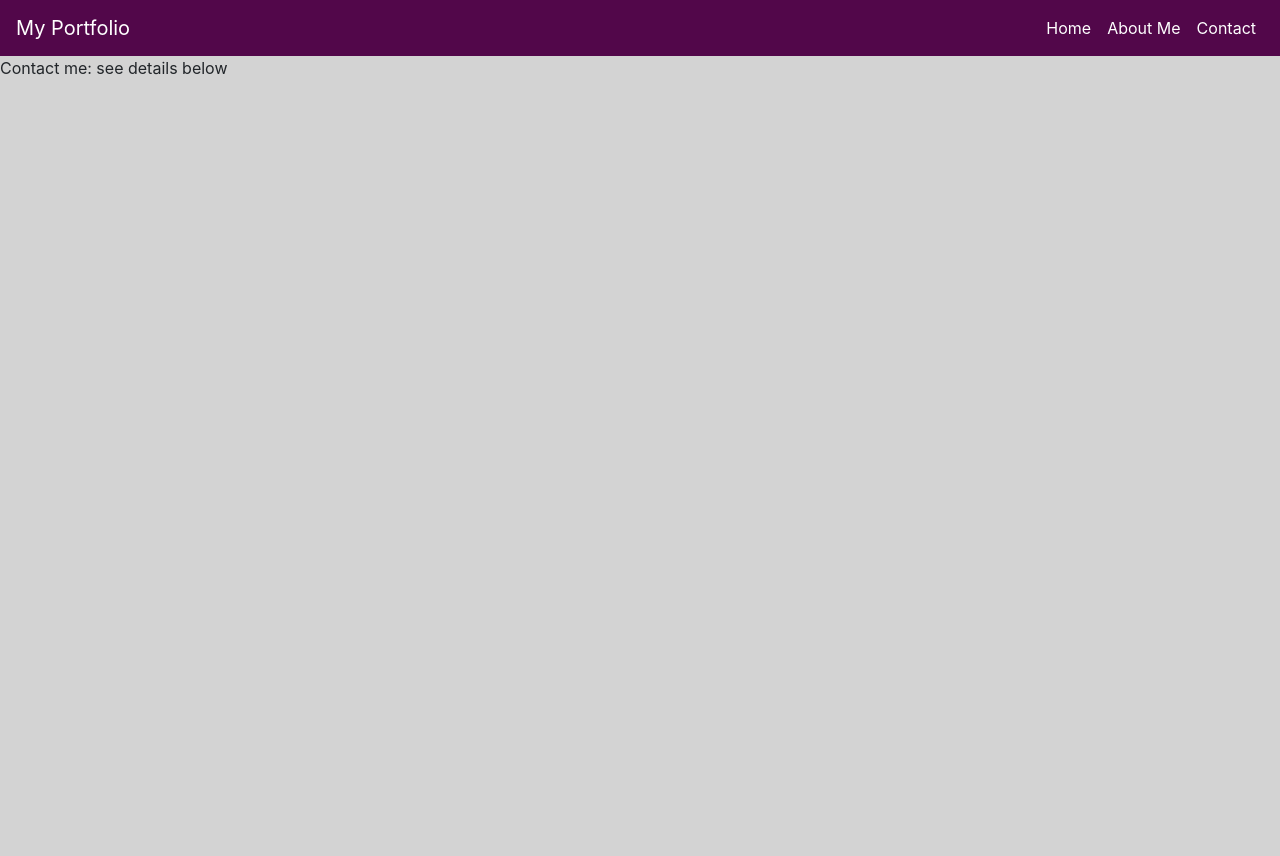
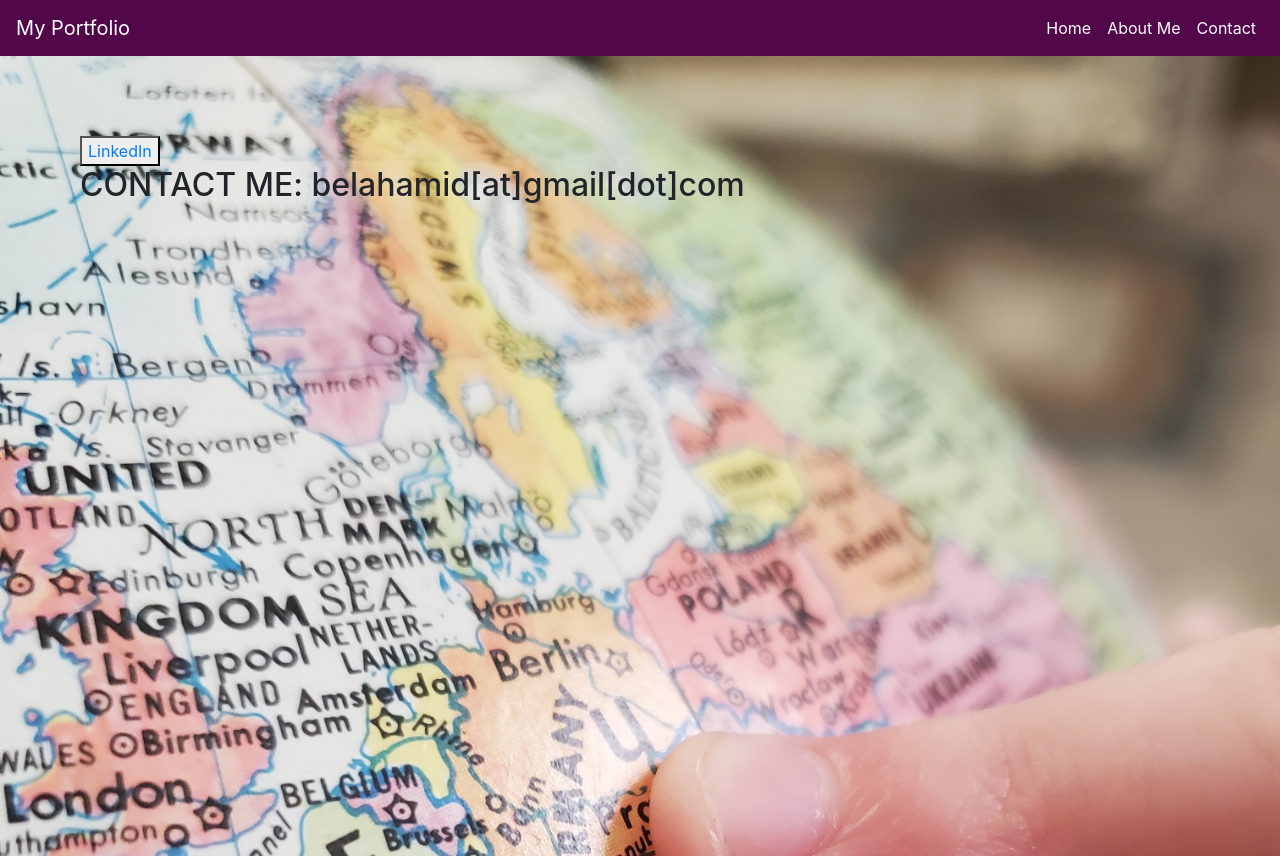
Before and after one commit to ecoBela/website_portfolio, a React (Create React App) app: page /contact in a window 1280 px wide. Built offline with nearby package versions, Linux system fonts and the light colour scheme.

Commit message:
added background image to Contact component

```diff
--- a/src/Components/Contact.js
+++ b/src/Components/Contact.js
@@ -3,10 +3,19 @@ import styled from 'styled-components';
 import globe2 from '../assets/globe2.jpg';
 
 const Styled = styled.div`
-    background: lightgrey;
+    padding: 5rem;
+    // background: lightgrey;
     // background-image: url(${globe2.jpg});
-    background-size: cover;
-    height: 100vh;
+    // background-size: cover;
+
+    background-image: url(${globe2});
+        background-size: cover;
+        height: 100vh;
+
+
+    .img{
+        object-fit: contain;
+    }
 `;
 
 
@@ -15,7 +24,13 @@ const Contact = () => {
         <>
         <Styled>
             <div>
-                 <p>Contact me: see details below</p>
+                <button><a href="https://www.linkedin.com/in/belahamid/">
+                    LinkedIn
+                    </a></button>
+                 <h2>CONTACT ME:  belahamid[at]gmail[dot]com</h2>
+
+
+
             </div>
         </Styled>
         </>
--- a/src/Components/Jumbotron.js
+++ b/src/Components/Jumbotron.js
@@ -1,4 +1,4 @@
-import {React, Fragment} from 'react';
+import {React, Fragment, Link} from 'react';
 import { Jumbotron as Jumbo, Container } from 'react-bootstrap';
 import styled from 'styled-components';
 import globeImage from '../assets/globeImage.jpg';
@@ -31,8 +31,12 @@ h2{
 
 button{
     margin: 2rem;
-    padding: 2rem;
+    padding: 0.75rem;
+    background-color: #52074a;
+    color: white;
 }
+
+
 `;
 
 
@@ -47,15 +51,7 @@ const Jumbotron = () => {
 
                 <h1>Welcome</h1>
                 <h1>My name is Bela.  I'm a web developer</h1>
-
-
                 <h2>Come in and take a peek</h2>
-
-                       <button>LinkedIn</button>
-                       <button>Github</button>
-                       <p>belahamid[at]gmail.com</p>
-
-
             </Container>
         </Jumbo>
     </Styles>
--- a/src/Containers/Projects.js
+++ b/src/Containers/Projects.js
@@ -41,6 +41,10 @@ const Projects = () => {
     return(
         <>
         <Styles>
+
+        <a href="https://www.linkedin.com/in/belahamid">
+                            Test link
+                       </a>
 
             <Container>
             <h1 className="text-center" style={{color: "white"}}>My Projects</h1>
```
Lines whose indentation alone changed are shown as unchanged.
